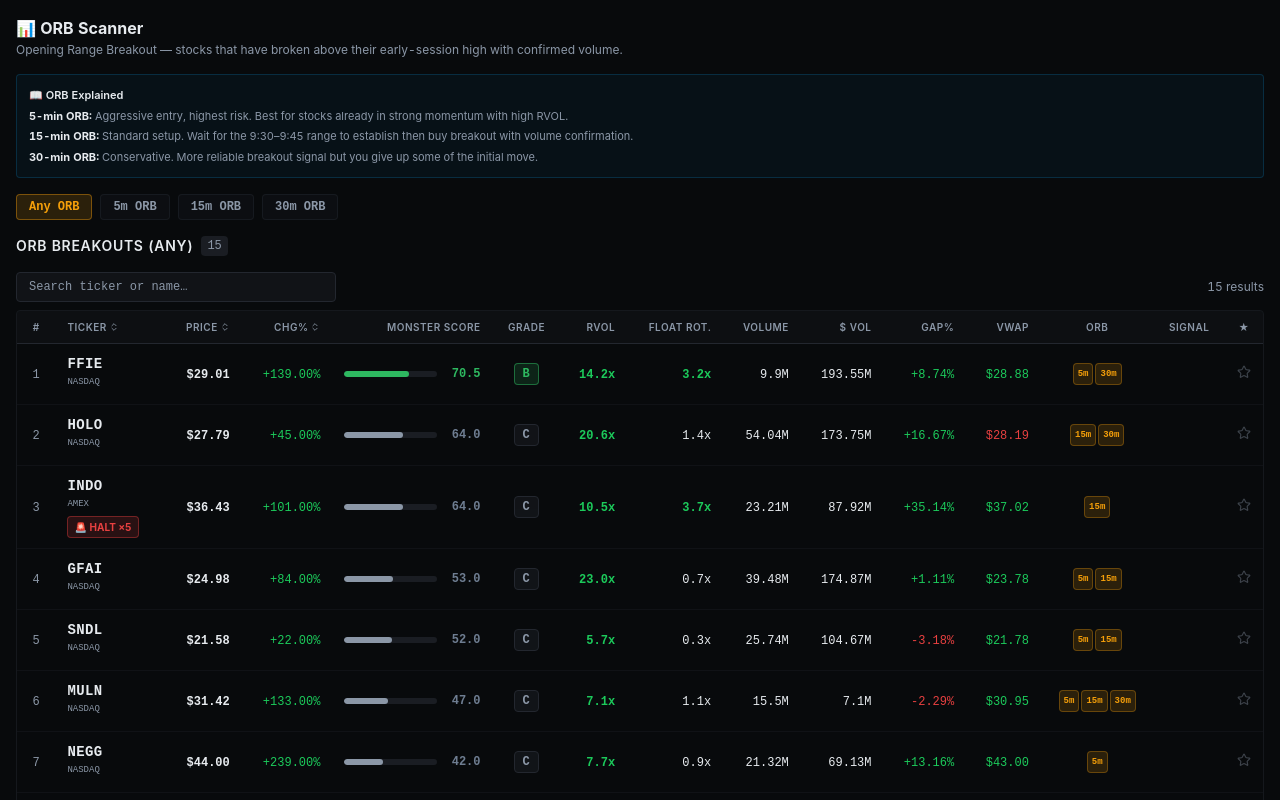
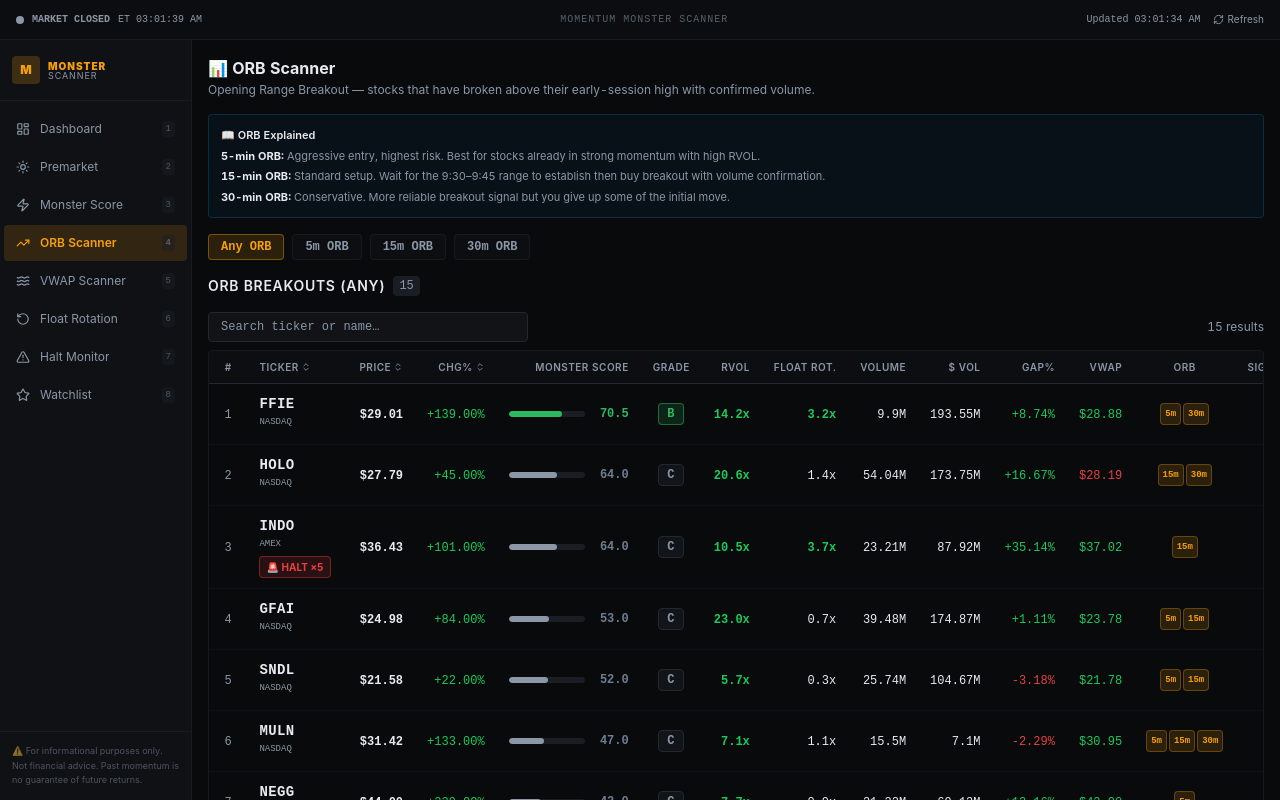
Before and after one commit to pororobal/protrading, a Next.js app: page /orb in a window 1280 px wide. Shown: the top 800 px of the page. Built offline with nearby package versions, Linux system fonts and the light colour scheme.

Commit message:
Update layout.tsx

```diff
--- a/app/layout.tsx
+++ b/app/layout.tsx
@@ -1,26 +1,31 @@
 import type { Metadata, Viewport } from 'next';
 import './globals.css';
+import { Sidebar } from '@/components/layout/Sidebar';
+import { TopBar } from '@/components/layout/TopBar';
 
 export const metadata: Metadata = {
-  title: 'Momentum Monster Scanner',
-  description: '실시간 모멘텀 스캐너',
+  title: '모멘텀 몬스터 스캐너',
+  description: '미국 저유동성 모멘텀 주식 실시간 스캐너. NASDAQ/NYSE/AMEX 종목의 RVOL, 유동회전율, 몬스터 점수, ORB, VWAP 추적.',
+  keywords: ['주식 스캐너', '모멘텀', '저유동성', 'RVOL', '데이 트레이딩', 'VWAP', 'ORB'],
 };
 
 export const viewport: Viewport = {
-  width: 'device-width',
-  initialScale: 1,
-  maximumScale: 1,
-  userScalable: false,
+  themeColor: '#0a0b0d',
+  colorScheme: 'dark',
 };
 
-export default function RootLayout({
-  children,
-}: {
-  children: React.ReactNode;
-}) {
+export default function RootLayout({ children }: { children: React.ReactNode }) {
   return (
-    <html lang="ko">
-      <body>{children}</body>
+    <html lang="ko" className="dark">
+      <body className="bg-background text-foreground antialiased h-screen overflow-hidden flex flex-col">
+        <TopBar />
+        <div className="flex flex-1 overflow-hidden">
+          <Sidebar />
+          <main className="flex-1 overflow-y-auto scrollbar-thin">
+            {children}
+          </main>
+        </div>
+      </body>
     </html>
   );
 }
```
